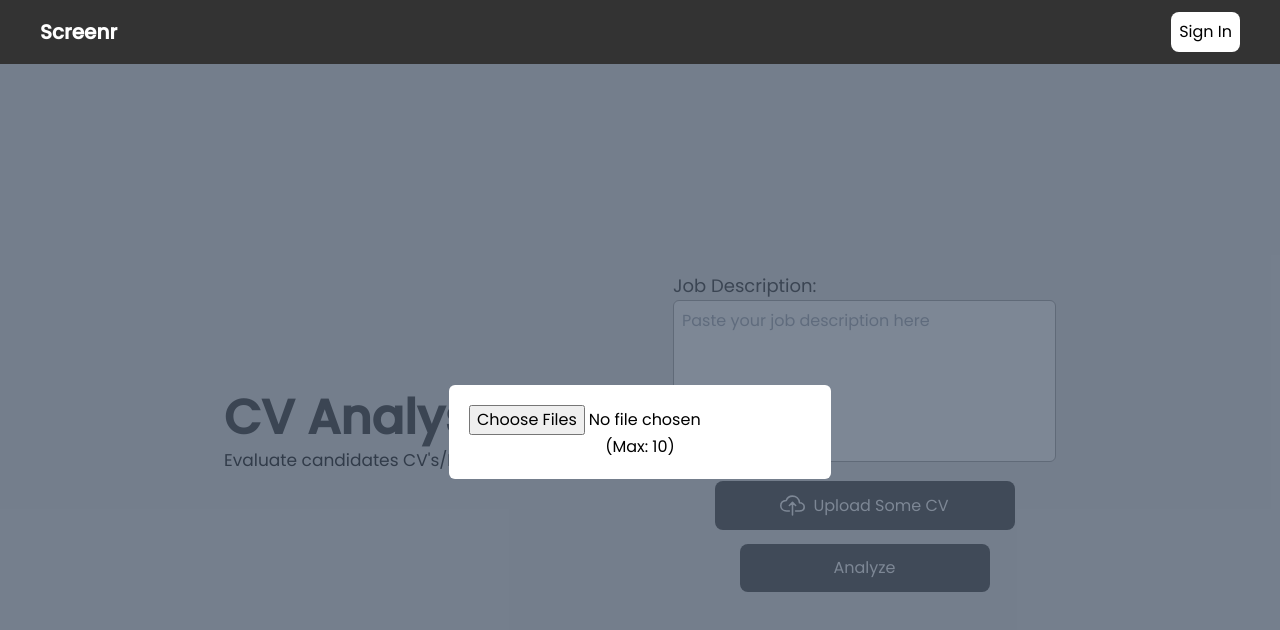
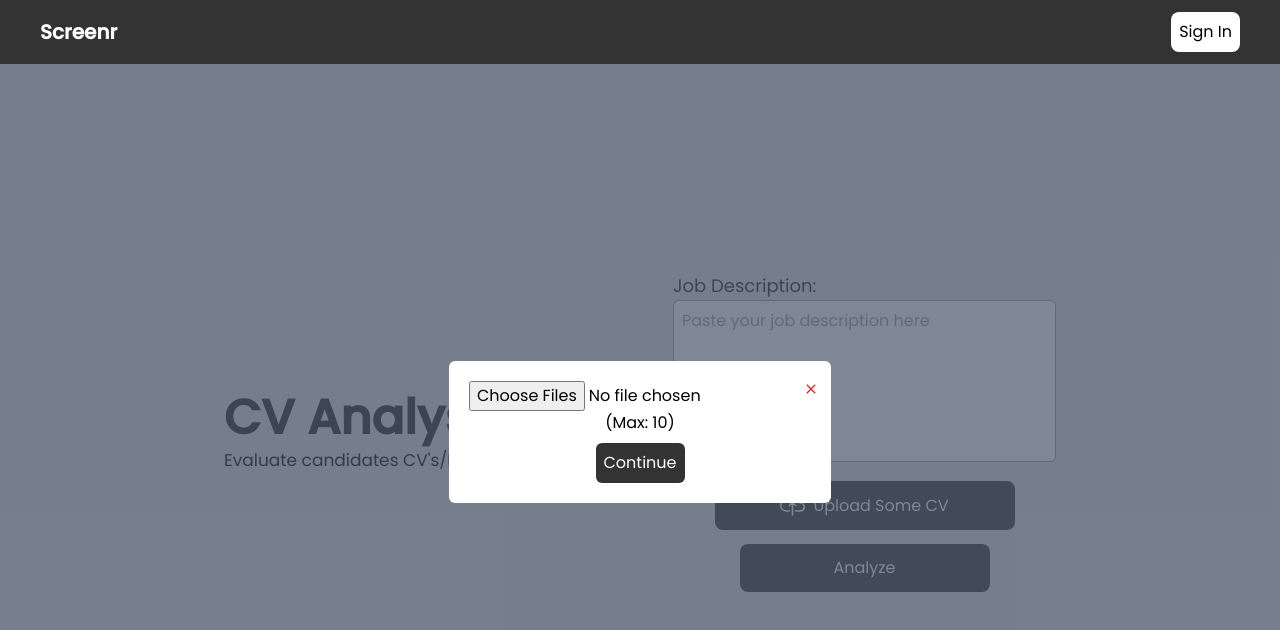
Before and after one commit to B-uchi/screenr, a React (Vite) app: page / in a window 1280 px wide. Both pictures are taken after a click on the button "Upload Some CV". Shown: the top 630 px of the page. Built offline with nearby package versions, Linux system fonts and the light colour scheme; no server answers.

Commit message:
added file upload

```diff
--- a/src/pages/HomePage.jsx
+++ b/src/pages/HomePage.jsx
@@ -3,11 +3,34 @@ import { IoCloudUploadOutline } from "react-icons/io5";
 import { connect } from "react-redux";
 import { useNavigate } from "react-router-dom";
 import { Toaster, toast } from "sonner";
+import { IoMdClose } from "react-icons/io";
 
 const Homepage = ({ currentUser }) => {
   const [jobDescription, setJobDescription] = useState("");
   const [uploadModal, setUploadModal] = useState(false);
+  const [selectedFiles, setSelectedFiles] = useState([]);
+  const [changeButtonText, setChangeButtonText] = useState(false);
   const navigate = useNavigate();
+
+  const handleFileChange = (event) => {
+    const newFiles = event.target.files;
+
+    if (selectedFiles.length + newFiles.length > 10) {
+      alert("You can only upload a maximum of 10 files.");
+      return;
+    }
+
+    const validFiles = Array.from(newFiles).filter(
+      (file) => file.type === "application/pdf"
+    );
+
+    setSelectedFiles([...selectedFiles, ...validFiles]);
+  };
+
+  const handleUpload = () => {
+    setChangeButtonText(true);
+    console.log("Uploading files:", selectedFiles);
+  };
 
   const analyzeCV = () => {
     if (currentUser) {
@@ -49,9 +72,17 @@ const Homepage = ({ currentUser }) => {
             <div className="mt-3 w-full flex flex-col items-center gap-3.5">
               <button
                 onClick={() => setUploadModal(true)}
-                className="transition-all flex items-center gap-2 justify-center hover:scale-105 rounded-lg bg-[#313131] text-white p-3 w-[300px]"
+                className="transition-all hover:scale-105 rounded-lg bg-[#313131] text-white p-3 w-[300px]"
               >
-                <IoCloudUploadOutline size={25} /> Upload Some CV
+                {changeButtonText ? (
+                  <div className="flex items-center gap-2 justify-center">
+                    <IoCloudUploadOutline size={25} /> {selectedFiles.length} CV uploaded
+                  </div>
+                ) : (
+                  <div className="flex items-center gap-2 justify-center">
+                    <IoCloudUploadOutline size={25} /> Upload Some CV
+                  </div>
+                )}
               </button>
               <button
                 onClick={() => analyzeCV()}
@@ -65,15 +96,31 @@ const Homepage = ({ currentUser }) => {
       </div>
       {uploadModal && (
         <div className="absolute flex flex-col justify-center items-center bg-slate-600 bg-opacity-70 w-full h-[92vh]">
-          <div className="text-center bg-white p-5 rounded-md">
-            {" "}
+          <div className="text-center relative bg-white p-5 rounded-md">
+            <button
+              onClick={() => {
+                setUploadModal(false);
+              }}
+              className="absolute right-3 text-red-600"
+            >
+              <IoMdClose />
+            </button>{" "}
             <input
               type="file"
               accept=".pdf"
               multiple
-              // onChange={handleFileChange}
+              onChange={handleFileChange}
             />
             <p>(Max: 10)</p>
+            <button
+              onClick={() => {
+                handleUpload();
+                setUploadModal(false);
+              }}
+              className="mt-2 bg-[#333333] text-white p-2 rounded-md"
+            >
+              Continue
+            </button>
           </div>
         </div>
       )}
```
